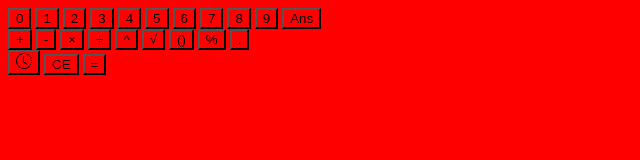
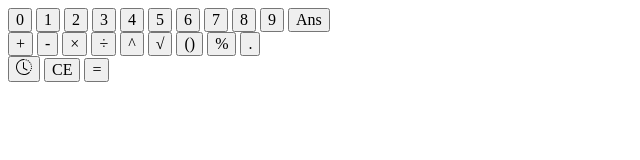
Before and after one commit to Jacob-FullStackDev/Calculator-component, a plain HTML site: page index.html in a window 1280 px wide. Shown: the whole page, without its empty margins (0-640 px from the left). Drawn offline with Linux system fonts and the light colour scheme.

Commit message:
add global reset

```diff
--- a/index.css
+++ b/index.css
@@ -1,3 +1,38 @@
-* {
-  background-color: red;
+/* "A (more) Modern CSS Reset" by Andy Bell
+Source: https://piccalil.li/blog/a-more-modern-css-reset/
+Licensed under CC BY 3.0
+https://creativecommons.org/licenses/by/3.0/
+Modified: removed comments and unused element selectors.
+*/
+*,
+*::before,
+*::after {
+  box-sizing: border-box;
 }
+
+html {
+  -moz-text-size-adjust: none;
+  -webkit-text-size-adjust: none;
+  text-size-adjust: none;
+}
+body,
+h1 {
+  margin-block-end: 0;
+}
+
+/* Set core body defaults */
+body {
+  min-height: 100vh;
+  line-height: 1.5;
+}
+h1,
+button {
+  line-height: 1.1;
+}
+input,
+button,
+textarea,
+select {
+  font-family: inherit;
+  font-size: inherit;
+}
```
